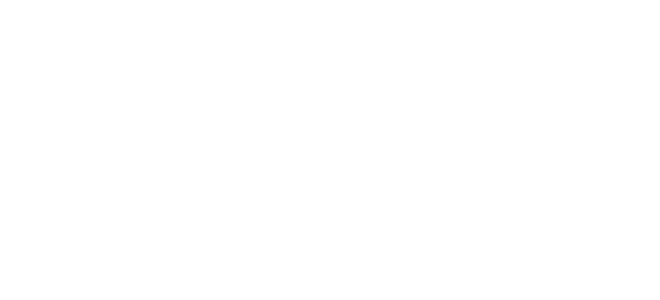
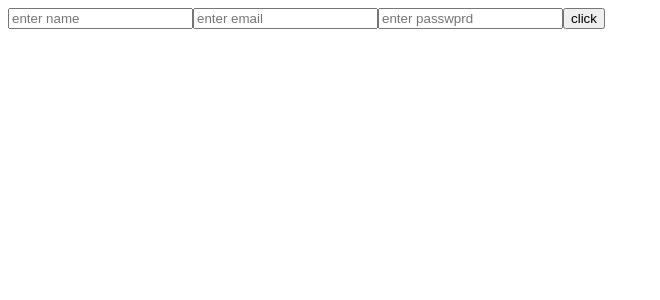
Before and after one commit to merntrainerfuturakochi/shahinsha-new-react, a React (Vite) app: page /form in a window 1280 px wide. Before the commit this address had no page. Shown: the top 300 px of the page, without its empty margins (0-660 px from the left). Built offline with nearby package versions, Linux system fonts and the light colour scheme.

Commit message:
04/11/2025

```diff
--- a/package.json
+++ b/package.json
@@ -11,6 +11,7 @@
   },
   "dependencies": {
     "@fortawesome/fontawesome-free": "^6.7.1",
+    "@reduxjs/toolkit": "^2.9.2",
     "axios": "^1.12.2",
     "mdb-react-ui-kit": "^9.0.0",
     "react": "^18.3.1",
--- a/src/App.jsx
+++ b/src/App.jsx
@@ -1,28 +1,18 @@
 import {BrowserRouter,Route,Routes} from 'react-router'
 import First from './pages/First'
 import Second from './pages/Second'
-import Third from './pages/Third'
-import { createContext } from 'react'
+import Form from './pages/Form'
 
-export let Appcontext=createContext()
 
 function App(){
 
-  let a={
-    name:"shahinsha",
-    age:23,
-    place:"thrissur"
-  }
-
   return (
     <BrowserRouter>
-    <Appcontext.Provider value={a}>
 <Routes>
 <Route path='/' element={<First/>}/>
 <Route path='/second' element={<Second/>}/>
-<Route path='/third' element={<Third/>}/>
+<Route path='/form' element={<Form/>}/>
 </Routes>
-</Appcontext.Provider>
 </BrowserRouter>
   )
 }
--- /dev/null
+++ b/src/Redux/Store.jsx
@@ -0,0 +1,3 @@
+import {configureStore} from '@reduxjs/toolkit'
+import userslicepage from './UserSlice'
+export default configureStore({reducer:{shahinsha:userslicepage}})
--- /dev/null
+++ b/src/Redux/UserSlice.jsx
@@ -0,0 +1,21 @@
+import {createSlice} from '@reduxjs/toolkit'
+
+const userData=createSlice({
+    name:"shahinsha",
+    initialState:{
+        shahishaData:null
+    },
+    reducers:{
+        addTostore:(state,action)=>{
+            console.log("action values",action);
+
+state.shahishaData=action.payload
+        },
+        deleteData:(state,action)=>{
+
+        }
+    }
+})
+
+export const {addTostore,deleteData}=userData.actions
+export default userData.reducer
--- a/src/pages/First.jsx
+++ b/src/pages/First.jsx
@@ -1,14 +1,30 @@
-import React from 'react'
-import Second from './Second'
+import React, { useEffect, useState } from 'react'
+import axios from 'axios'
+import { useDispatch } from 'react-redux'
+import { addTostore } from '../Redux/UserSlice'
 import { Link } from 'react-router'
-
 function First() {
 
+    const dispatch=useDispatch()
+
+    const [state,setState]=useState()
+
+    async function display() {
+          const a=await axios.get('https://jsonplaceholder.typicode.com/users')
+          dispatch(addTostore(a.data))
+setState(a.data)
+    }
+
+    useEffect(()=>{
+display()
+    },[])
 
   return (
     <div>
-      <h1>First page</h1>
-      <Link to={`/second`}>Move to second page</Link>
+      {state?.map((li)=>(
+        <h1>{li.name}</h1>
+      ))}
+      <Link to={'/second'}>Movet to second page</Link>
     </div>
   )
 }
--- /dev/null
+++ b/src/pages/Form.jsx
@@ -0,0 +1,27 @@
+import React, { useState } from 'react'
+
+function Form() {
+
+    const [name,setName]=useState('')
+    const [email,setEmail]=useState('')
+    const [password,setPassword]=useState('')
+
+    function display(e){
+        e.preventDefault()
+        console.log(name,email,password);
+
+    }
+
+  return (
+    <div>
+        <form action="" onSubmit={display}>
+      <input type="text" placeholder='enter name' onChange={(e)=>setName(e.target.value)}/>
+      <input type="text" placeholder='enter email' onChange={(e)=>setEmail(e.target.value)}/>
+      <input type="text" placeholder='enter passwprd' onChange={(e)=>setPassword(e.target.value)}/>
+      <input type="submit" value={'click'}/>
+      </form>
+    </div>
+  )
+}
+
+export default Form
--- a/src/pages/Second.jsx
+++ b/src/pages/Second.jsx
@@ -1,15 +1,13 @@
-import React, { useContext } from 'react'
-import { Appcontext } from '../App'
-
+import React from 'react'
+import { useSelector } from 'react-redux'
 
 function Second() {
-
-
-  let b=useContext(Appcontext)
+   const a=useSelector((state)=>state.shahinsha.shahishaData)
   return (
     <div>
-      <h1>Second page {b.name}</h1>
-      <h1>{b.age}</h1>
+     {a?.map((li)=>(
+        <h1>{li.name}</h1>
+     ))}
     </div>
   )
 }
--- a/src/pages/Third.jsx
+++ b/src/pages/Third.jsx
@@ -3,7 +3,7 @@ import React from 'react'
 function Third() {
   return (
     <div>
-      <h1>third page</h1>
+
     </div>
   )
 }
```
Also changed, not shown: src/main.jsx (+4 -3 lines), 1 other file (tests, documents, lock files or other folders).
